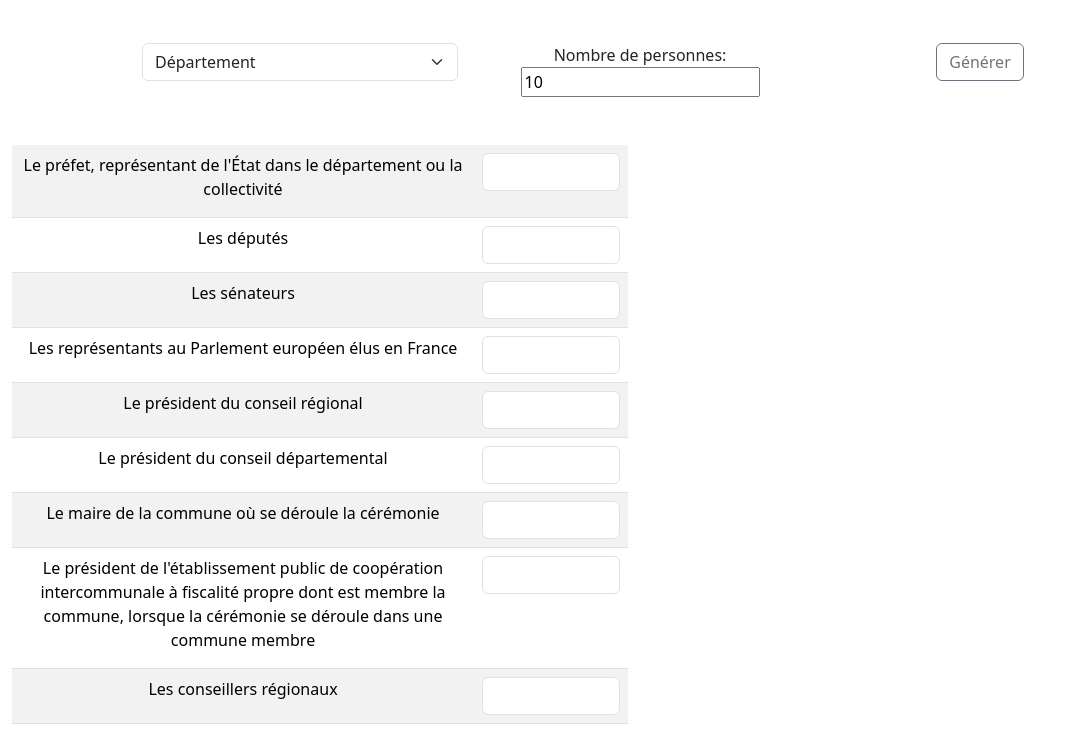
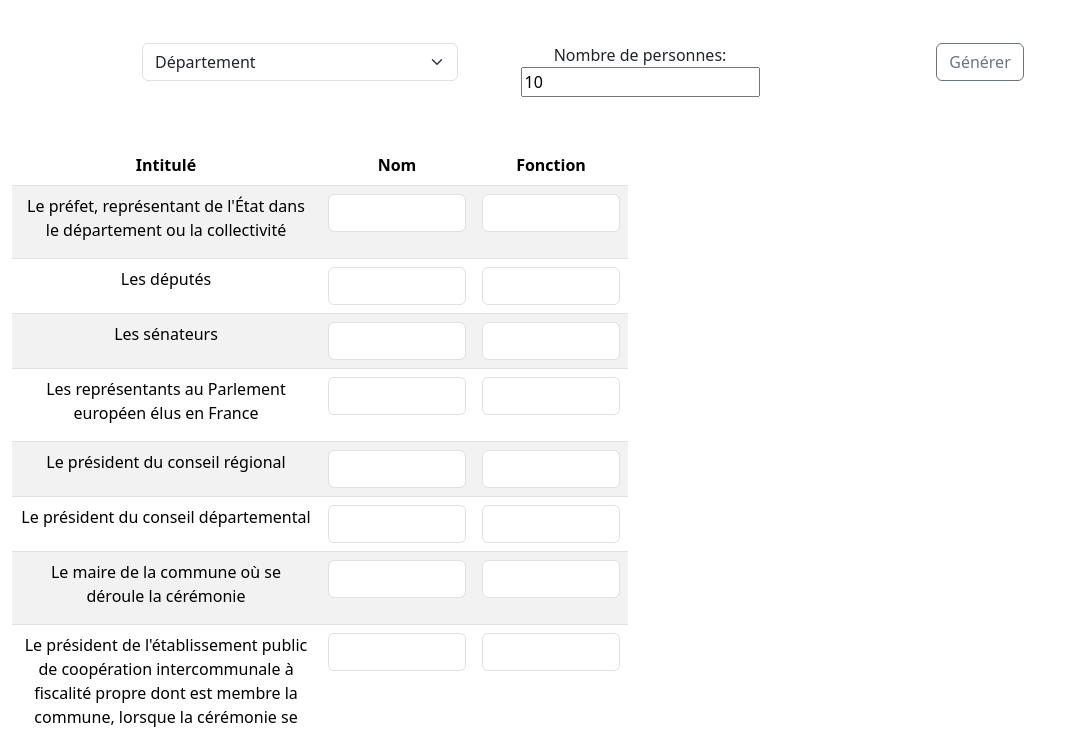
Before and after one commit to betb9/ensosp-placement, a plain HTML site: page index.html in a window 1280 px wide. Both pictures are taken after a click on the button "Générer". Shown: the part 53-782 px from the top of the page, without its empty margins (0-1075 px from the left). Drawn offline with nearby package versions, Linux system fonts and the light colour scheme.

Commit message:
Add another input to print people functions

```diff
--- a/index.css
+++ b/index.css
@@ -30,3 +30,10 @@
 .people-case:nth-child(5n+5) {
     grid-column: 1;
 }
+
+.people-name {
+	font-weight: bold;
+}
+.people-function {
+	font-style: italic;
+}
--- a/index.html
+++ b/index.html
@@ -30,7 +30,16 @@
 
 	<div class="row">
 		<div class="col">
-			<table id="peopleInputs" class="table table-striped table-hover"></table>
+			<table id="peopleInputs" class="table table-striped table-hover">
+				<thead>
+				<tr>
+					<th>Intitulé</th>
+					<th>Nom</th>
+					<th>Fonction</th>
+				</tr>
+				</thead>
+				<tbody></tbody>
+			</table>
 		</div>
 		<div id="renderPlacements" class="col align-self-start"></div>
 	</div>
--- a/index.js
+++ b/index.js
@@ -113,10 +113,8 @@ document.getElementById('placementLocation').addEventListener('input', event =>
 });
 
 function printInputs() {
-	const inputTable = document.getElementById('peopleInputs');
+	const inputTable = document.getElementById('peopleInputs').getElementsByTagName('tbody')[0];
 	inputTable.innerHTML = '';
-
-	const tbody = document.createElement('tbody');
 
 	const placementOrderList = getPlacementOrderList();
 
@@ -126,24 +124,36 @@ function printInputs() {
 		const labelColumn = document.createElement('td');
 		const label = document.createElement('label');
 		label.className = 'form-label'
-		label.htmlFor = `ìnput-${index}`;
+		label.htmlFor = `ìnput-name-${index}`;
 		label.textContent = value;
 		labelColumn.appendChild(label);
 
-		const inputColumn = document.createElement('td');
-		inputColumn.className = 'col w-25';
-		const input = document.createElement('input');
-		input.id = `ìnput-${index}`;
-		input.type = 'text';
-		input.className = 'form-control';
-		inputColumn.appendChild(input);
+		const inputNameColumn = document.createElement('td');
+		inputNameColumn.className = 'col w-25';
+		const inputName = document.createElement('input');
+		inputName.id = `ìnput-name-${index}`;
+		inputName.type = 'text';
+		inputName.className = 'form-control';
+		inputName.dataset.id = index;
+		inputName.dataset.type = 'name';
+		inputNameColumn.appendChild(inputName);
+
+		const inputFunctionColumn = document.createElement('td');
+		inputFunctionColumn.className = 'col w-25';
+		const inputFunction = document.createElement('input');
+		inputFunction.id = `input-function-${index}`;
+		inputFunction.type = 'text';
+		inputFunction.className = 'form-control';
+		inputFunction.dataset.id = index;
+		inputFunction.dataset.type = 'function';
+		inputFunctionColumn.appendChild(inputFunction);
 
 		row.appendChild(labelColumn);
-		row.appendChild(inputColumn);
+		row.appendChild(inputNameColumn);
+		row.appendChild(inputFunctionColumn);
 
-		tbody.appendChild(row)
+		inputTable.appendChild(row)
 	});
-	inputTable.appendChild(tbody);
 }
 function renderPlacements() {
 		const presentPeoples = getPresentPeoples();
@@ -152,14 +162,14 @@ function renderPlacements() {
     let placementNumber = 0;
 
     renderDiv.innerHTML = '';
-    for (const [i, people] of presentPeoples.entries()) {
+    for (const people in presentPeoples) {
 			if (people === '') {
             continue;
         }
 
 			const peopleCase = document.createElement('div');
 			peopleCase.id = 'people-case-' + placementNumber;
-        peopleCase.textContent = people;
+			peopleCase.innerHTML = `<span class="people-name">${presentPeoples[people].name}</span><br><span class="people-function">${presentPeoples[people].function}</span>`;
 			peopleCase.classList.add('people-case');
 
 			const rowNumber = Math.floor(placementNumber / 5) + 1;
@@ -174,13 +184,24 @@ function renderPlacements() {
     }
 }
 function getPresentPeoples() {
-	const presentPeoples = [];
-	const inputs = document.querySelectorAll(`input[id^="ìnput-"]`);
+	const presentPeoples = {};
+	let presentPeoplesNumber = 0;
 
-	inputs.forEach(input => {
-		if (input.value.trim() !== '') {
-			presentPeoples.push(input.value.trim());
+	const inputsNames = document.querySelectorAll(`input[id^="ìnput-name-"]`);
+
+	inputsNames.forEach((input, index) => {
+
+		if (input.value.trim() === '') {
+			return;
 		}
+
+		const peopleFunction = document.querySelector(`input[data-id="${index}"][data-type="function"]`);
+
+		presentPeoples[presentPeoplesNumber] = {
+			'name': input.value.trim(),
+			'function': peopleFunction.value.trim()
+		};
+		presentPeoplesNumber++
 	});
 
 	return presentPeoples;
```
Lines whose indentation alone changed are shown as unchanged.
